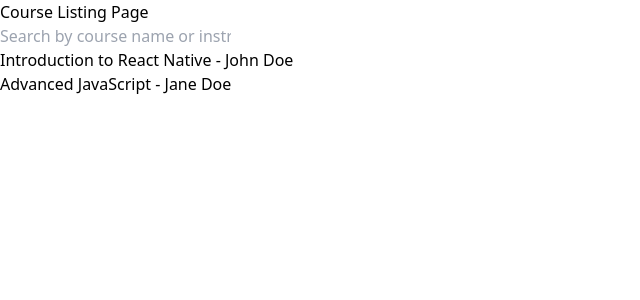
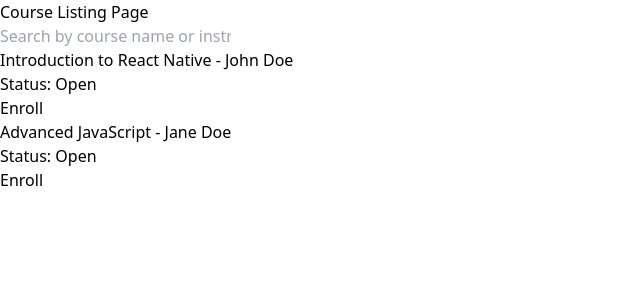
Before and after one commit to Kraniket901/alemenoFrontendTask, a React (Create React App) app: page / in a window 1280 px wide. Shown: the top 300 px of the page, without its empty margins (0-640 px from the left). Built offline with nearby package versions, Linux system fonts and the light colour scheme.

Commit message:
inittial commit

```diff
--- a/src/components/CourseList.js
+++ b/src/components/CourseList.js
@@ -1,26 +1,44 @@
 import React, { useState, useEffect } from 'react';
 import { Link } from 'react-router-dom';
-import courseModel from '../courseModel'; // Update the path accordingly
+import { useDispatch, useSelector } from 'react-redux';
+import { enrollCourse, removeEnrollment } from '../redux/actions';
 
 const CourseList = () => {
   const [courses, setCourses] = useState([]);
   const [searchTerm, setSearchTerm] = useState('');
+  const dispatch = useDispatch();
+  const allCourses = useSelector((state) => state.allCourses);
+  const enrolledCourses = useSelector((state) => state.enrolledCourses);
 
   useEffect(() => {
     // Fetch courses from courseModel (dummy data)
-    setCourses(courseModel); // Replace with actual data
-  }, []);
+    setCourses(allCourses); // Use courses from Redux store
+  }, [allCourses]);
 
   const handleSearch = (e) => {
     const term = e.target.value.toLowerCase();
     // Filter courses based on search term for name or instructor
-    const filteredCourses = courseModel.filter(
+    const filteredCourses = allCourses.filter(
       (course) =>
         course.name.toLowerCase().includes(term) ||
         course.instructor.toLowerCase().includes(term)
     );
     setCourses(filteredCourses);
     setSearchTerm(term);
+  };
+
+  const isCourseEnrolled = (courseId) => {
+    return enrolledCourses.some((course) => course.id === courseId);
+  };
+
+  const handleEnrollToggle = (course) => {
+    if (isCourseEnrolled(course.id)) {
+      // Dispatch the removeEnrollment action if already enrolled
+      dispatch(removeEnrollment(course.id));
+    } else {
+      // Dispatch the enrollCourse action if not enrolled
+      dispatch(enrollCourse(course));
+    }
   };
 
   return (
@@ -38,6 +56,10 @@ const CourseList = () => {
             <Link to={`/course/${course.id}`}>
               {course.name} - {course.instructor}
             </Link>
+            <p>Status: {course.enrollmentStatus}</p>
+            <button onClick={() => handleEnrollToggle(course)}>
+              {isCourseEnrolled(course.id) ? 'Unenroll' : 'Enroll'}
+            </button>
           </li>
         ))}
       </ul>
```
